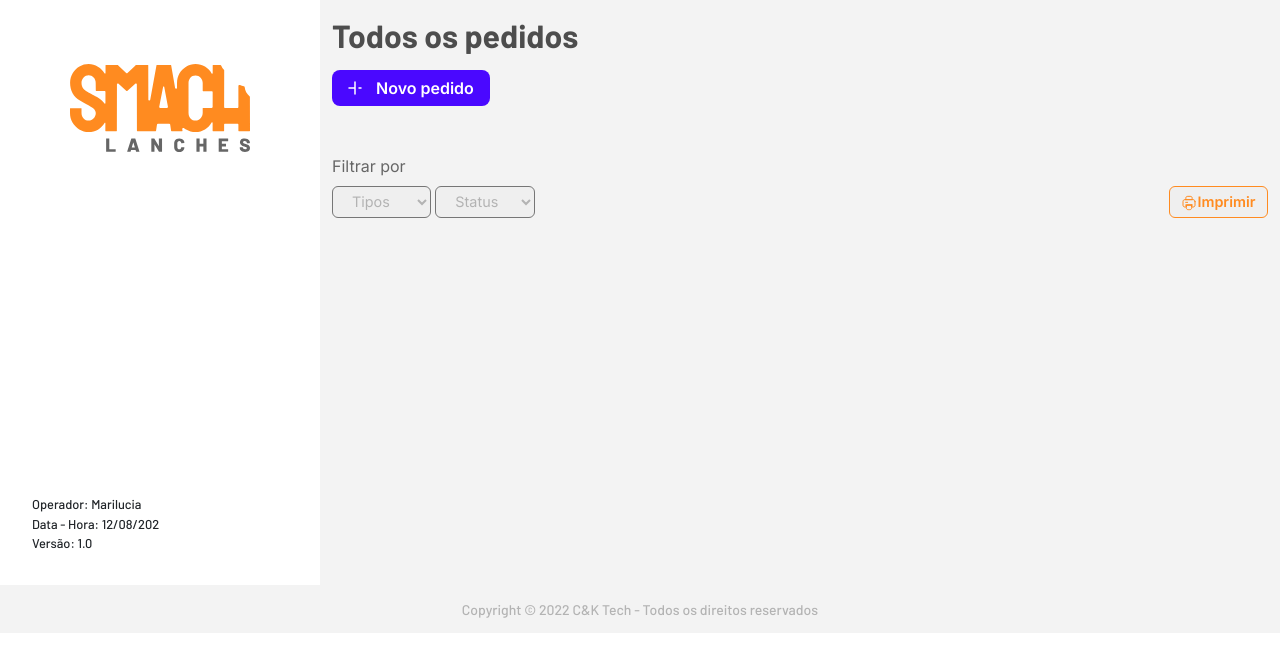
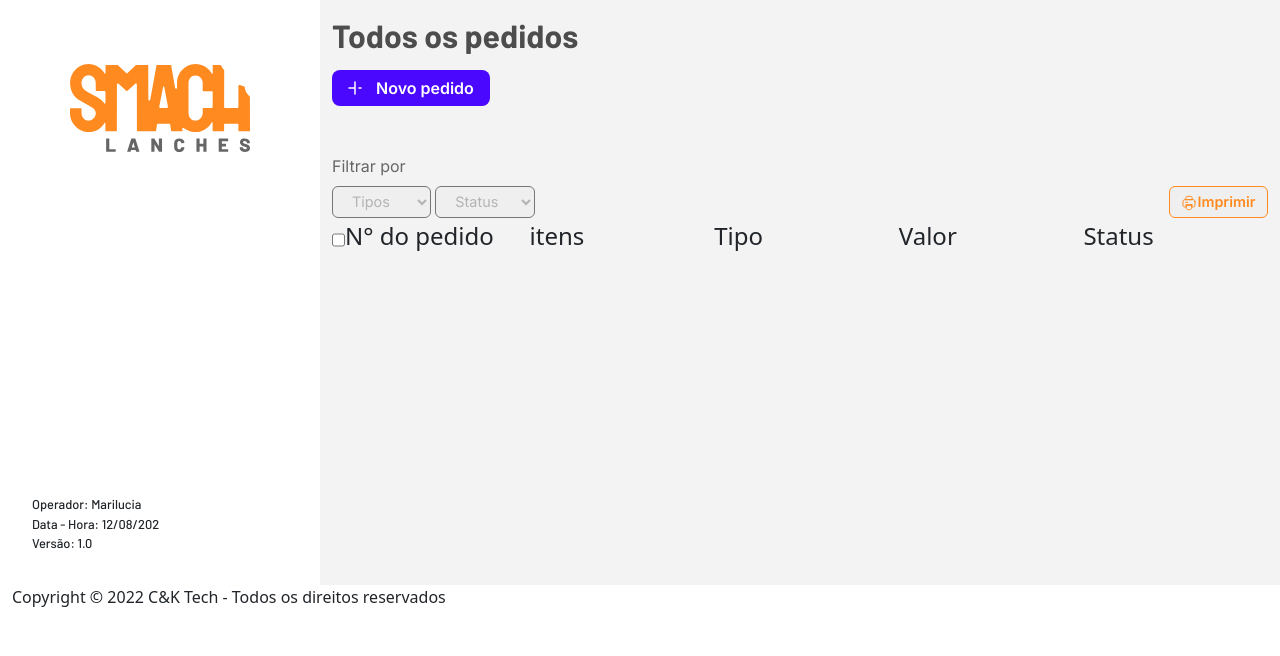
Before and after one commit to Kaykmagalhaesdiv/C-K-Tech, a plain HTML site: page index.html in a window 1280 px wide. Drawn offline with nearby package versions, Linux system fonts and the light colour scheme.

Commit message:
iniciando Estruturar a tabela com o N do pedido, Itens , Tipo, Valor e Status.

```diff
--- a/Style/style.css
+++ b/Style/style.css
@@ -165,6 +165,48 @@ body{
 
 
 /*----FIM FILTROS------*/
+.tabela-opcoes{
+    display:flex;
+    justify-content: center;
+}
+
+/* .numero-pedido{ */
+    width:156px ;
+    height:38px ;
+    background: #ECECEC;
+    border-color:solid 1px #B3B3B3;
+    font-size: 1rem;
+
+
+
+/* .itens{
+    width:367px ;
+    height:38px ;
+    background: #ECECEC;
+    border-color:solid 1px #B3B3B3;
+    font-size: 1rem;
+}
+.tipo{
+    width:104px ;
+    height:38px ;
+    background: #ECECEC;
+    border-color:solid 1px #B3B3B3;
+    font-size: 1rem;
+}
+.valor{
+    width:142px ;
+    height:38px ;
+    background: #ECECEC;
+    border-color:solid 1px #B3B3B3;
+    font-size:1rem;
+}
+.status{
+    width:137px ;
+    height:38px ;
+    background: #ECECEC;
+    border-color:solid 1px #B3B3B3;
+    font-size: 1rem;
+} */
 
 
 
--- a/index.html
+++ b/index.html
@@ -72,8 +72,35 @@
 
 
                     </div>
+
+
+                </div>
+                <div class="tabela-opcoes">
+
+                     <input type="checkbox" >
+                        <legend>N° do pedido</legend>
+
+
+
+                        <legend>itens</legend>
+
+
+
+
+                        <legend>Tipo</legend>
+
+
+
+                        <legend>Valor</legend>
+
+
+
+                        <legend>Status</legend>
+
+
                 </div>
             </section>
+
 
 
          <footer id="footerWeb" class="col-12">
```
